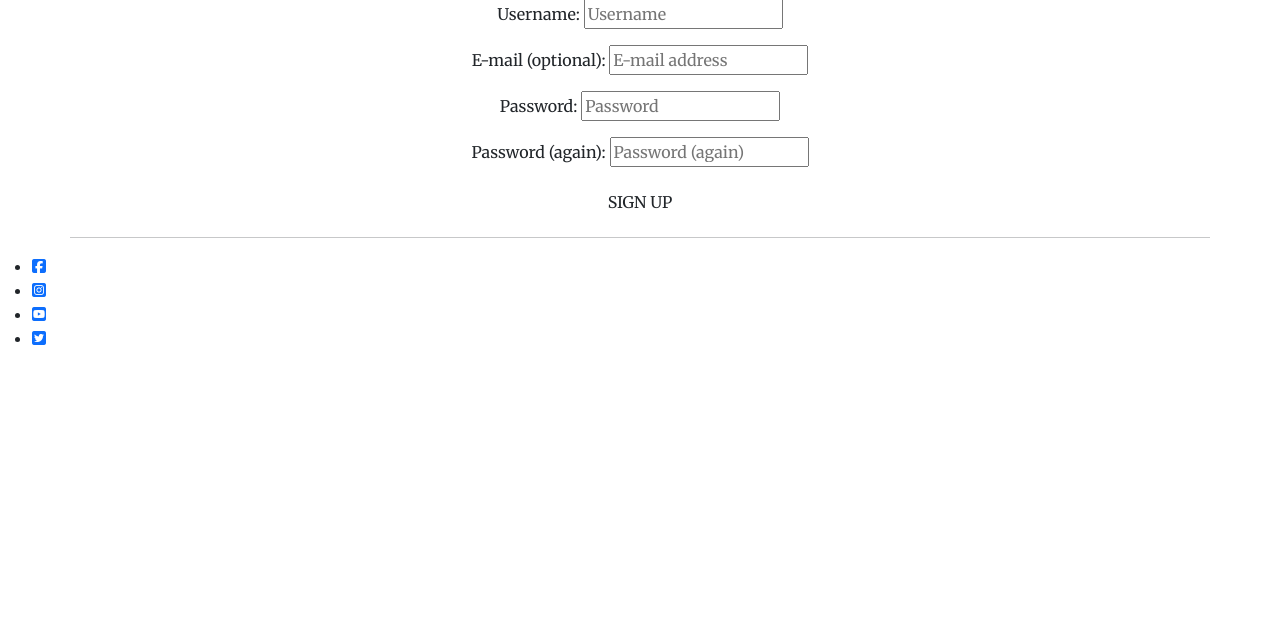
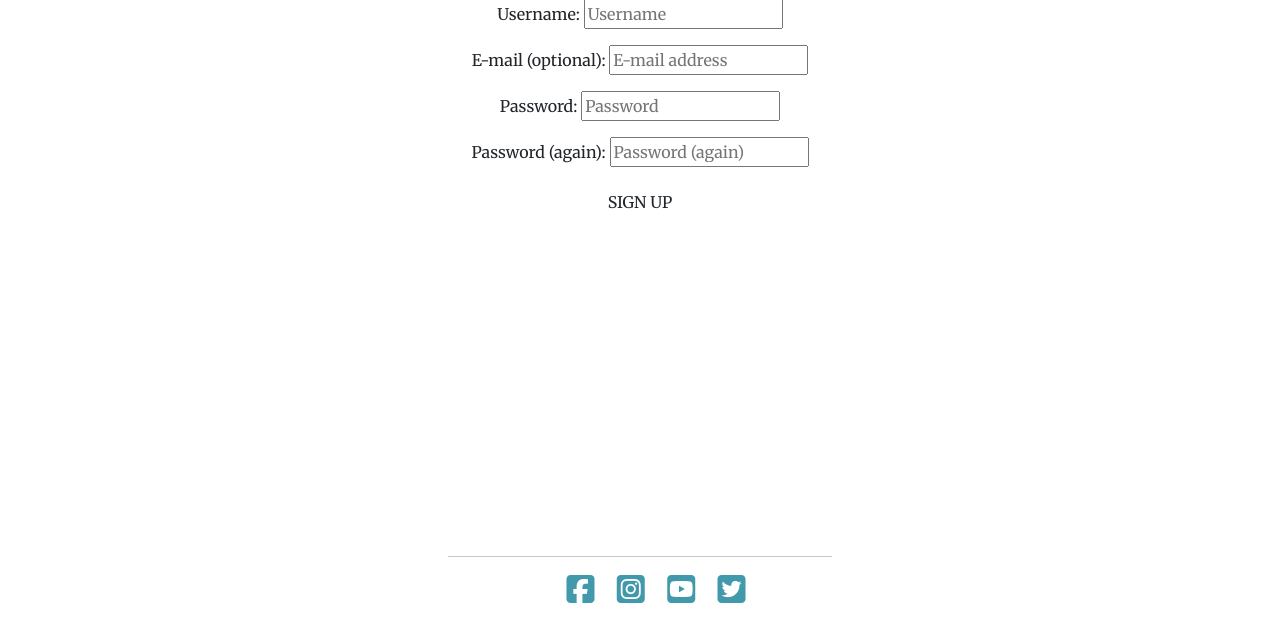
Before and after one commit to malinpalo/Tastebook, a Django app: page /account/signup/ in a window 1280 px wide. Shown: the part 177-800 px from the top of the page. Run offline with Django 3.2, Linux system fonts and the light colour scheme; some libraries are stand-ins or nearby versions; some web fonts are replaced.

Commit message:
Add style to footer and social-media-icons

```diff
--- a/blog/views.py
+++ b/blog/views.py
@@ -16,7 +16,7 @@ def home(request):
 
 class ListOfRecipes(generic.ListView):
     """List of recipes on the webpage, displays 6 per page"""
-    template_name = 'recipe.html'
+    template_name = 'blog_recipes.html'
     model = Recipe
     queryset = Recipe.objects.filter(status=1).order_by('-date_created')
     paginated_by = 6
--- a/static/css/style.css
+++ b/static/css/style.css
@@ -98,3 +98,32 @@ h4 {
     color: #7d807e;
     text-decoration: underline;
 }
+
+/* Footer */
+
+footer {
+    margin-top: auto;
+  }
+
+.footer-base {
+    width: 30vw;
+    margin: 1rem auto;
+}
+
+.social-media-icons {
+    width: 20vw;
+    margin: 0 auto;
+    display: flex;
+    flex-wrap: wrap;
+    justify-content:space-evenly;
+    padding-bottom:1rem;
+}
+
+.social-media-icons > li {
+    list-style: none;
+}
+
+.social-media-icons i {
+    font-size: 4vh;
+    color: #4299ac;
+}
--- a/templates/base.html
+++ b/templates/base.html
@@ -64,7 +64,7 @@
 
     <!-- footer -->
     <footer>
-        <hr class="footer container-lg">
+        <hr class="footer-base container-lg">
         <ul class="social-media-icons">
               <li>
                   <a href="https://facebook.com" target="_blank" rel="noopener"
--- a/templates/recipe_detail.html
+++ b/templates/recipe_detail.html
@@ -151,3 +151,6 @@
       </div>
     </div>
 </div>
+
+
+{% endblock %}
```
